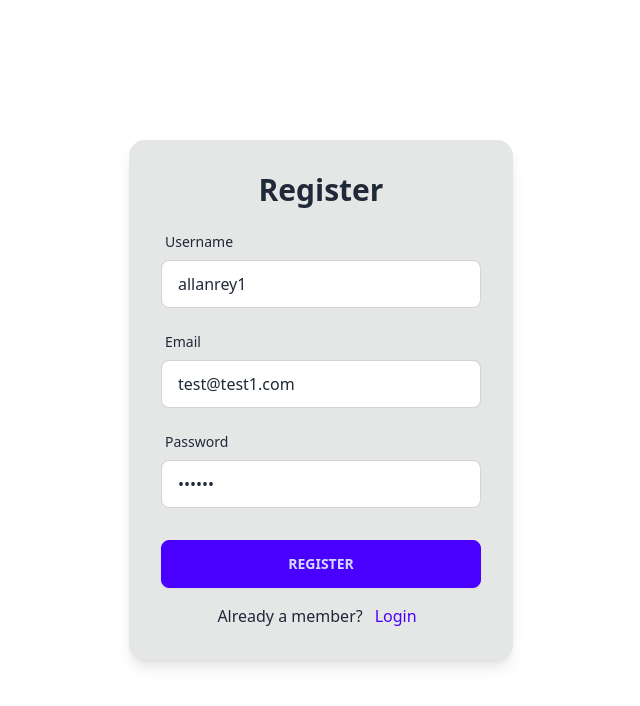
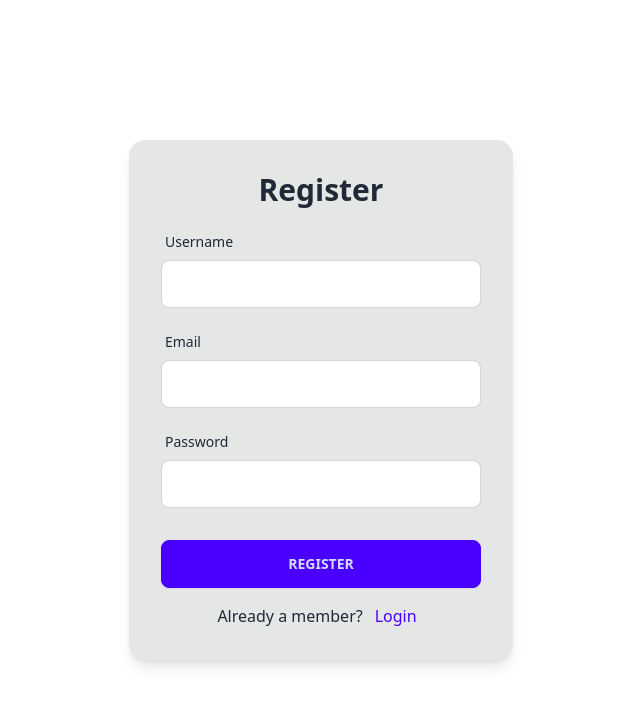
Before and after one commit to allanReyMacasaquit/daisy2, a React (Vite) app: page /register in a window 1280 px wide. Shown: the top 706 px of the page, without its empty margins (319-959 px from the left). Built offline with nearby package versions, Linux system fonts and the light colour scheme.

Commit message:
checkout page

```diff
--- a/src/App.jsx
+++ b/src/App.jsx
@@ -15,6 +15,7 @@ import {
 import { ErrorElement } from './components';
 import { loader as LandingLoader } from './pages/Landing';
 import { loader as SingleProductLoader } from './pages/SingleProduct';
+import { loader as CheckoutLoader } from './pages/Checkout';
 import { loader as ProductsLoader } from './pages/Products';
 import { action as RegisterAction } from './pages/Register';
 import { action as LoginAction } from './pages/Login';
@@ -55,6 +56,7 @@ const router = createBrowserRouter([
 			{
 				path: 'checkout',
 				element: <Checkout />,
+				loader: CheckoutLoader(store),
 			},
 			{
 				path: 'orders',
--- /dev/null
+++ b/src/components/checkout/CheckoutForm.jsx
@@ -0,0 +1,4 @@
+const CheckoutForm = () => {
+	return <div>CheckoutForm</div>;
+};
+export default CheckoutForm;
--- a/src/components/form/SubmitBtn.jsx
+++ b/src/components/form/SubmitBtn.jsx
@@ -5,13 +5,17 @@ const SubmitBtn = ({ text }) => {
 	const isSubmitting = navigation.state === 'submitting';
 
 	return (
-		<button type='submit' className='btn btn-primary btn-block uppercase'>
+		<button
+			type='submit'
+			disabled={isSubmitting}
+			className='btn btn-primary btn-block uppercase'
+		>
 			{isSubmitting ? (
 				<>
 					<span className='loading loading-spinner'>loading...</span>
 				</>
 			) : (
-				text || Submit
+				text || 'Submit'
 			)}
 		</button>
 	);
--- /dev/null
+++ b/src/components/guestBtn/GuestBtn.jsx
@@ -0,0 +1,42 @@
+import { useNavigate } from 'react-router-dom';
+
+import { customFetch } from '../../utils';
+import { useDispatch } from 'react-redux';
+import { loginUser } from '../../features/user/userSlice';
+import { toast } from 'react-toastify';
+import { useState } from 'react';
+
+const GuestBtn = () => {
+	const [loading, setLoading] = useState(false);
+	const dispatch = useDispatch();
+	const navigate = useNavigate();
+
+	const loginAsGuestUser = async () => {
+		setLoading(true);
+		try {
+			const response = await customFetch.post('/auth/local', {
+				identifier: 'test@test.com',
+				password: 'secret',
+			});
+			dispatch(loginUser(response.data));
+			toast.success('Welcome Guest User');
+			setLoading(false);
+			navigate('/');
+		} catch (error) {
+			console.log(error);
+			toast.error('Please try later.');
+		}
+	};
+
+	return (
+		<button
+			disabled={loading}
+			type='button'
+			className='btn btn-accent btn-block capitalize '
+			onClick={loginAsGuestUser}
+		>
+			{loading ? 'SUBMITTING...' : 'GUEST'}
+		</button>
+	);
+};
+export default GuestBtn;
--- a/src/components/index.js
+++ b/src/components/index.js
@@ -17,3 +17,4 @@ export { default as CartItemsList } from './cart/CartItemsList';
 export { default as CartTotals } from './cart/CartTotals';
 export { default as Footer } from './footer/Footer';
 export { default as About } from './about/About';
+export { default as Checkout } from './checkout/CheckoutForm';
--- a/src/pages/Checkout.jsx
+++ b/src/pages/Checkout.jsx
@@ -1,4 +1,34 @@
+import { useSelector } from 'react-redux';
+import { CartTotals, SectionTitle } from '../components';
+import CheckoutForm from '../components/checkout/CheckoutForm';
+import { toast } from 'react-toastify';
+import { redirect } from 'react-router-dom';
+
+export const loader = (store) => async () => {
+	const user = store.getState().userState.user;
+
+	if (!user) {
+		<SectionTitle text='Please login' />;
+		toast.warn('You must be logged in to checkout');
+		return redirect('/login');
+	}
+	return null;
+};
+
 const Checkout = () => {
-	return <div>Checkout</div>;
+	const cartTotal = useSelector((state) => state.cartState.cartTotal);
+	if (cartTotal === 0) {
+		return <SectionTitle text='Your cart is empty' />;
+	}
+
+	return (
+		<>
+			<SectionTitle text='place your order' />
+			<div className='mt-8 grid gap-8 md:grid-cols-2 items-start'>
+				<CheckoutForm />
+				<CartTotals />
+			</div>
+		</>
+	);
 };
 export default Checkout;
--- a/src/pages/Login.jsx
+++ b/src/pages/Login.jsx
@@ -1,9 +1,10 @@
-import { Form, Link, redirect, useNavigate } from 'react-router-dom';
-import { FormInput, SubmitBtn } from '../components';
+import { Form, Link, redirect, useNavigation } from 'react-router-dom';
+import { FormInput, Loading, SubmitBtn } from '../components';
 import { customFetch } from '../utils';
 import { toast } from 'react-toastify';
 import { loginUser } from '../features/user/userSlice';
-import { useDispatch } from 'react-redux';
+import GuestBtn from '../components/guestBtn/GuestBtn';
+
 export const action =
 	(store) =>
 	async ({ request }) => {
@@ -24,22 +25,8 @@ export const action =
 	};
 
 const Login = () => {
-	const dispatch = useDispatch();
-	const navigate = useNavigate();
-	const loginAsGuestUser = async () => {
-		try {
-			const response = await customFetch.post('/auth/local', {
-				identifier: 'test@test.com',
-				password: 'secret',
-			});
-			dispatch(loginUser(response.data));
-			toast.success('Welcome Guest User');
-			navigate('/');
-		} catch (error) {
-			console.log(error);
-			toast.error('Please try later.');
-		}
-	};
+	const navigation = useNavigation();
+	const isPageLoading = navigation.state === 'loading';
 
 	return (
 		<section className='h-screen grid place-items-center'>
@@ -51,15 +38,11 @@ const Login = () => {
 				<FormInput type='email' label='email' name='identifier' />
 				<FormInput type='password' label='password' name='password' />
 				<div className='mt-4'>
-					<SubmitBtn text='Login' />
+					{isPageLoading ? <Loading /> : <SubmitBtn text='Login' />}
 				</div>
-				<button
-					type='button'
-					className='btn btn-accent btn-block capitalize '
-					onClick={loginAsGuestUser}
-				>
-					guest user
-				</button>
+				<div>
+					<GuestBtn />
+				</div>
 				<p className='text-center'>
 					Not yet a member?
 					<Link
--- a/src/pages/Register.jsx
+++ b/src/pages/Register.jsx
@@ -28,24 +28,9 @@ const Register = () => {
 				className='card w-96 p-8 bg-base-300 shadow-lg flex flex-col gap-y-4'
 			>
 				<h4 className='text-center text-3xl font-semibold'>Register</h4>
-				<FormInput
-					type='text'
-					label='username'
-					name='username'
-					defaultValue='allanrey1'
-				/>
-				<FormInput
-					type='email'
-					label='email'
-					name='email'
-					defaultValue='test@test1.com'
-				/>
-				<FormInput
-					type='password'
-					label='password'
-					name='password'
-					defaultValue='secret'
-				/>
+				<FormInput type='text' label='username' name='username' />
+				<FormInput type='email' label='email' name='email' />
+				<FormInput type='password' label='password' name='password' />
 				<div className='mt-4'>
 					{isPageLoading ? <Loading /> : <SubmitBtn text='Register' />}
 				</div>
```
